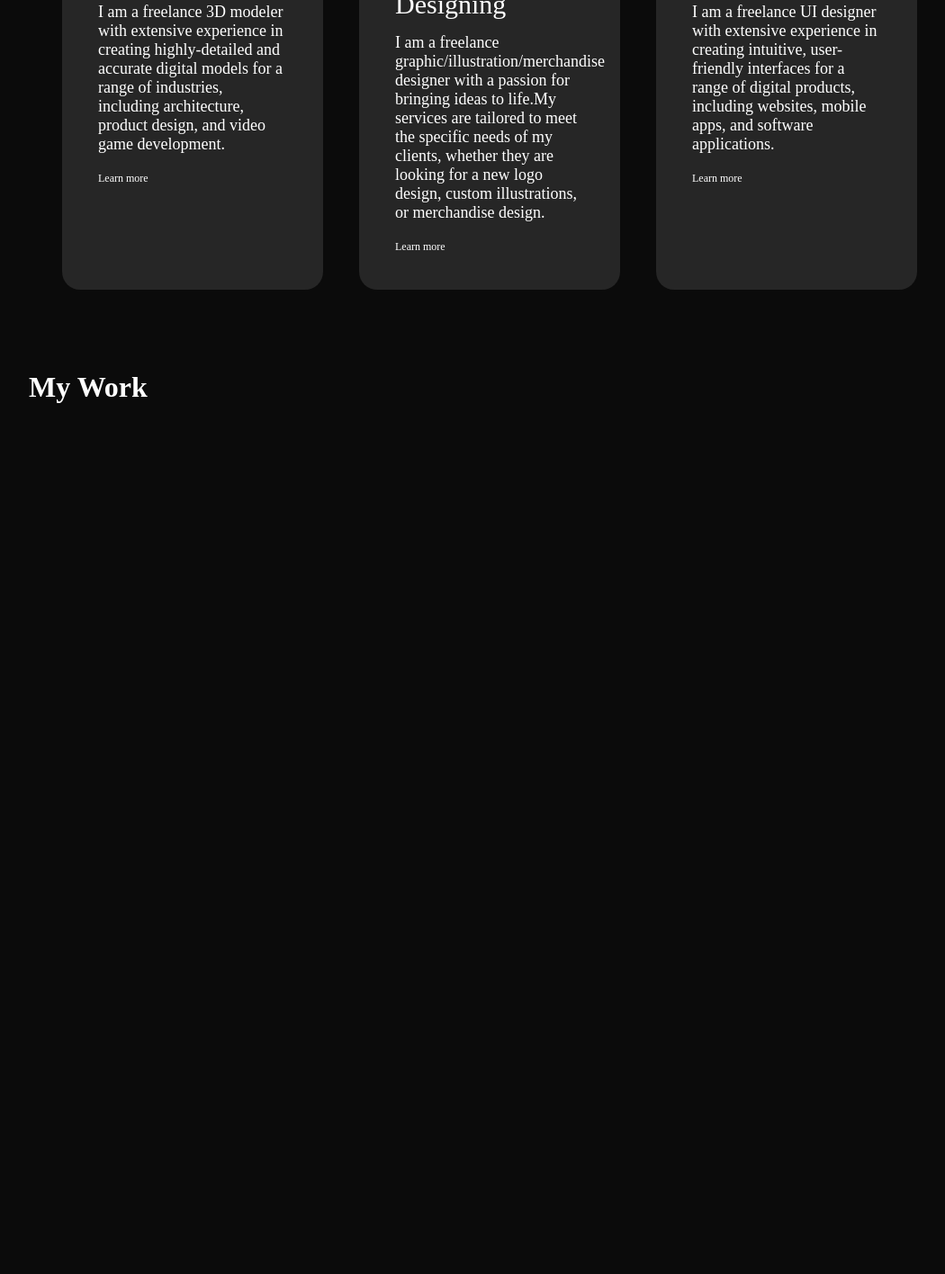
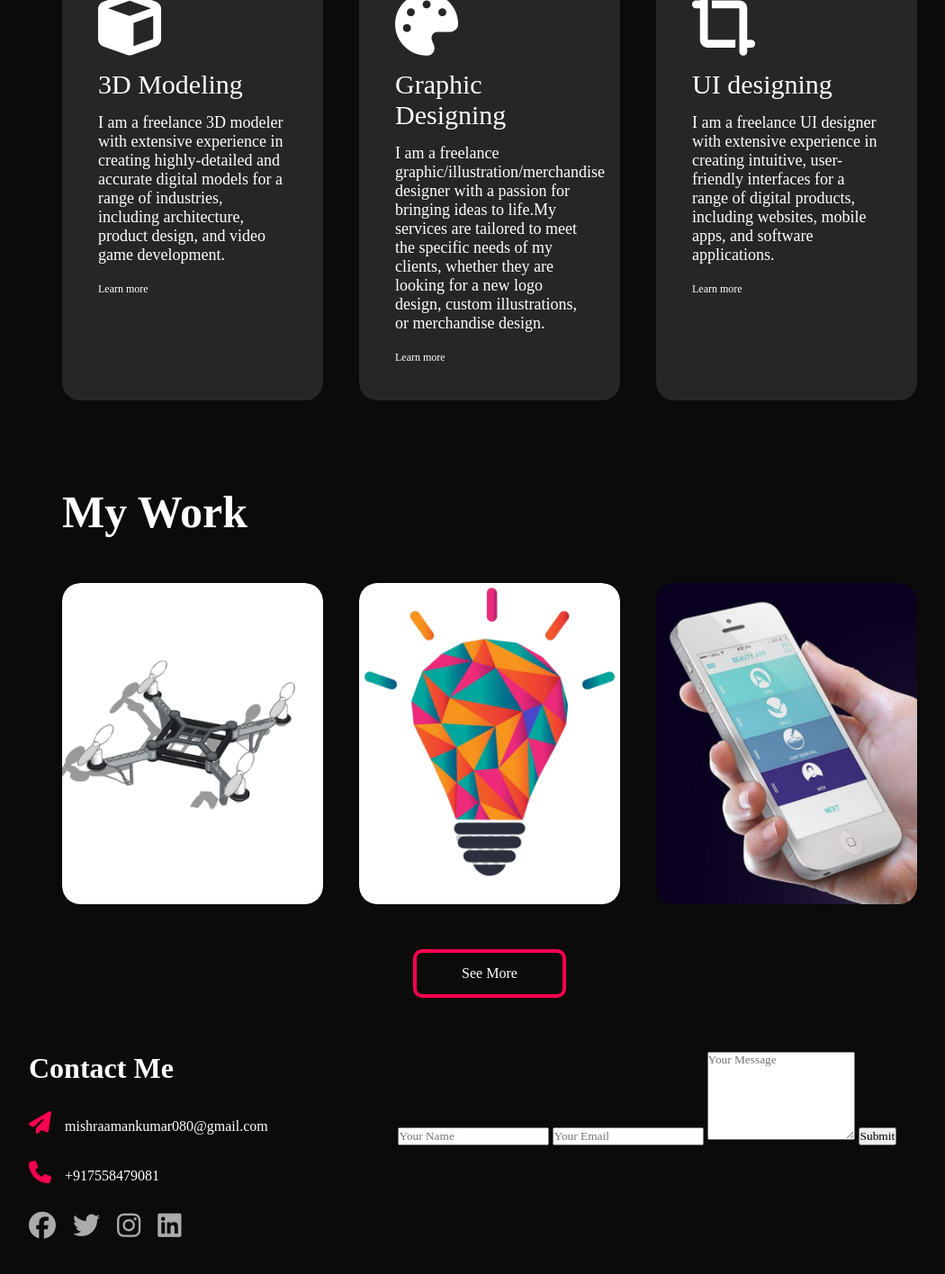
Before and after one commit to amankumarmishra/PORTFOLIO, a plain HTML site: page index.html in a window 1280 px wide. Shown: the part 1744-3160 px from the top of the page at 90% size, without its empty margins (96-1146 px from the left). Before the commit the page ends 2253 px from the top, so only its background shows below. Drawn offline with Linux system fonts and the light colour scheme.

Commit message:
second commit

```diff
--- a/index.html
+++ b/index.html
@@ -124,17 +124,68 @@
 <!-- ----------------------portfolio------------------     -->
 
     <div id="portfolio">
-        <div class="container">
+        <div class="container3">
             <h1 class="sub-title">My Work</h1>
             <div class="work-list">
                 <div class="work">
-
+                    <img src="images/work1.png">
+                    <div class="layer">
+                        <h3>3D Modeling</h3>
+                        <p>Various 3D models such as drones, suspension assembly, animated characterd. The Models are highly-detailed and precised.
+                            Contact for more customer derfined models.</p>
+                            <a href="#"><i class="fa-solid fa-arrow-up-right-from-square"></i></a>
+                    </div>
                 </div>
+                <div class="work">
+                    <img src="images/work2.png">
+                    <div class="layer">
+                        <h3>Illustration Design</h3>
+                        <p>Wide range of Illustration and Graphic designs as Sketches, painting and highly detailed graphics.
+                            Contact for more customer demaned projects.</p>
+                            <a href="#"><i class="fa-solid fa-arrow-up-right-from-square"></i></a>
+                    </div>
+                </div>
+                <div class="work">
+                    <img src="images/work3.png">
+                    <div class="layer">
+                        <h3>Logo/Merchandise Designs</h3>
+                        <p>Wide range of merchandise, logo, thumbnails..etc. designs. Highly-detailed and pre
+                            Contact for more customer demaned projects.</p>
+                            <a href="#"><i class="fa-solid fa-arrow-up-right-from-square"></i></a>
+                    </div>
             </div>
         </div>
+        <a href="#" class="btn">See More</a>
     </div>
 
 
+<!-- -------------contact----------------- -->
+
+
+<div id="contact">
+     <div class="container">
+        <div class="row">
+            <div class="contact-left">
+                <h1 class="sub-title">Contact Me</h1>
+                <p><i class="fa-sharp fa-solid fa-paper-plane"></i>mishraamankumar080@gmail.com</p>
+                <p><i class="fa-solid fa-phone"></i>+917558479081</p>
+                <div class="social-icons">
+                    <a href=""><i class="fa-brands fa-facebook"></i></a>
+                    <a href=""><i class="fa-brands fa-twitter"></i></a>
+                    <a href=""><i class="fa-brands fa-instagram"></i></i></a>
+                    <a href=""><i class="fa-brands fa-linkedin"></i></a>
+                </div>
+            </div>
+            <div class="contact-right">
+                <form>
+                    <input type="text" name="Name" placeholder="Your Name" required>
+                    <input type="email" name="Email" placeholder="Your Email" required>
+                    <textarea name="Message" rows="6" placeholder="Your Message" required></textarea>
+                    <button type="submit">Submit</button>
+                </form>
+            </div>
+     </div>
+</div>
 
 
 
--- a/style.css
+++ b/style.css
@@ -124,7 +124,7 @@ nav ul li a:hover::after{
 
 .tab-links{
     margin-right: 50px;
-    font-size: 18px;
+    font-size: 24px;
     font-weight: 500;
     cursor: pointer;
     position: relative;
@@ -162,8 +162,20 @@ nav ul li a:hover::after{
 
 .tab-contents.active-tab{
     display: block;
+    font-size: 20px;
 }
 
+#Skills {
+    font-size: 20px;
+}
+
+.tab-contents.active-tab span{
+    font-size: 22px;
+}
+
+.description{
+    font-size: 21px;
+}
 /* ----------------Services----------------- */
 
 .container2{
@@ -223,3 +235,110 @@ nav ul li a:hover::after{
 #portfolio{
     padding: 50px 0;
 }
+.container3{
+    margin: 15px 165px 30px 165px;
+}
+
+.container3 h1{
+    font-size: 50px;
+}
+.work-list{
+    display: grid;
+    grid-template-columns: repeat(auto-fit, minmax(250px, 1fr));
+    grid-gap: 40px;
+    margin-top: 50px;
+}
+.work{
+    border-radius: 20px;
+    position: relative;
+    overflow: hidden;
+}
+.work img{
+    width: 100%;
+    border-radius: 20px;
+    display: block;
+    transition: transform 0.5s;
+    background: #0b0b0b;
+}
+.layer{
+    width: 100%;
+    height: 0;
+    background: linear-gradient(rgba(0,0,0,0.6), hsl(0, 89%, 57%));
+    border-radius: 15px;
+    position: absolute;
+    left: 0;
+    bottom: 0;
+    overflow: hidden;
+    display: flex;
+    align-items: center;
+    justify-content: center;
+    flex-direction: column;
+    padding: 0 40;
+    text-align: center;
+    font-size: 24px;
+    transition: height 0.5s;
+}
+.layer h3{
+    font-weight: 500;
+    margin-bottom: 20px;
+
+}
+.layer a{
+    margin-top: 20px;
+    color: #ff0000;
+    text-decoration: none;
+    font-size: 19px;
+    line-height: 60px;
+    background: #fff;
+    width: 60px;
+    height: 60px;
+    border-radius: 50%;
+    text-align: center  ;
+}
+.work:hover img{
+    transform: scale(1.1);
+}
+.work:hover .layer{
+    height: 100%;
+}
+.btn{
+    display: block;
+    margin: 50px auto;
+    width: fit-content;
+    border: 4px solid #ff004f;
+    padding: 14px 50px;
+    border-radius: 10px;
+    text-decoration: none;
+    color: #fff;
+    transition: background 0.5s;
+}
+.btn:hover{
+    background: #ff004f;
+}
+
+/* -----------------------contacts-------------------- */
+
+.contact-left{
+    flex-basis: 35%;
+}
+.contact-right{
+    flex-basis: 60%;
+}
+.contact-left p{
+    margin-top: 30px;
+}
+.contact-left p i{
+    color: #ff004f;
+    margin-right: 15px;
+    font-size: 25px;
+}
+.social-icons{
+    margin-top: 30px;
+}
+.social-icons a{
+    text-decoration: none;
+    font-size: 30px;
+    margin-right: 15px;
+    color: #ababab;
+    display: inline-block;
+}
```
Also changed, not shown: images/user1.jpg (deleted), images/work1.png (added), images/work2.png (added), images/work3.png (added).
